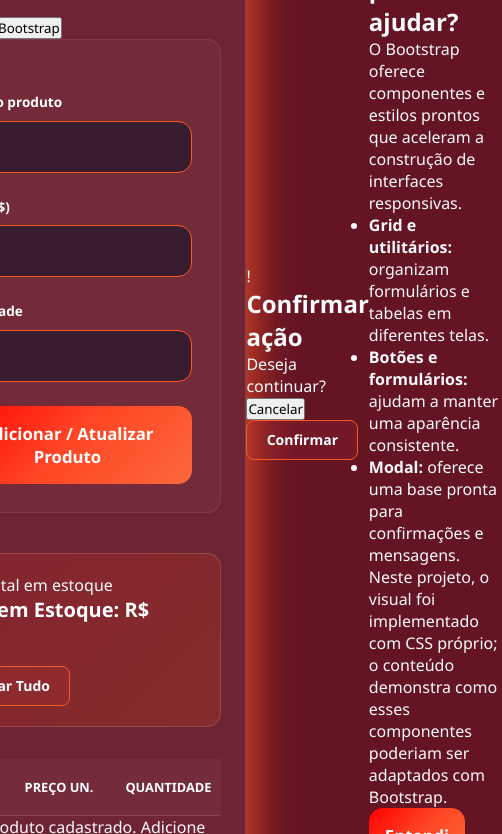
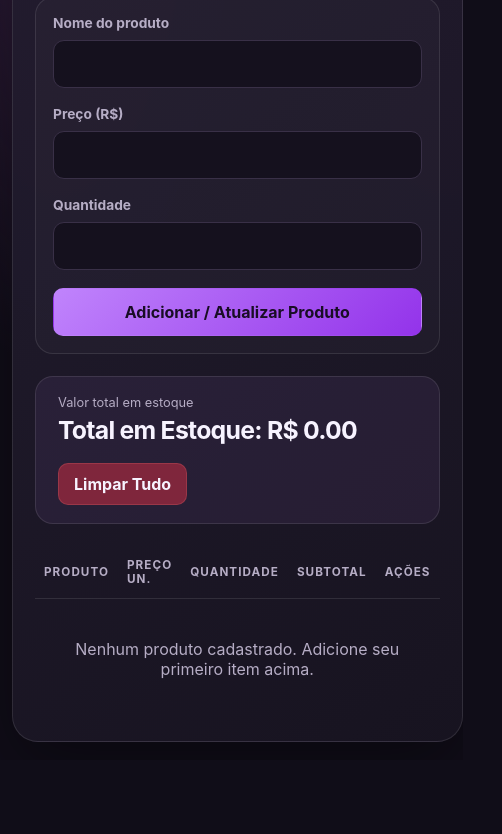
Before and after one commit to guitimoteodasilva-jpg/cadastro_tarefas_v4, a plain HTML site: page index.html in a window 390 px wide. Shown: the part 193-1027 px from the top of the page, 502 px wide, since content can reach past the window. After the commit the page ends 953 px from the top, so only its background shows below. Drawn offline with Linux system fonts and the light colour scheme.

Commit message:
Update styles in style.css for better UI
Refactor CSS variables and styles for improved design and responsiveness.

```diff
--- a/style.css
+++ b/style.css
@@ -1,218 +1,135 @@
 :root {
-  --bg-gradient: #651424;
-  --card-bg: rgba(255, 255, 255, 0.07);
-  --card-border: rgba(255, 255, 255, 0.12);
-
-  --primary-gradient: linear-gradient(135deg,#ff0000 0%, #ff4625 50%, #fc683b 100%);
-  --primary-hover:#ff0000bd ;
-
-  --danger-gradient: linear-gradient(135deg, #ff0000 0%, #ff4b2b 100%);
-
-  --text-main: #f8fafc;
-  --text-muted: #ffffff;
-  --radius-lg: 24px;
-  --radius-md: 14px;
-  --radius-sm: 8px;
-  --shadow: 0 20px 50px #ff5825;
+  color-scheme: dark;
+  --page-bg: #100d18;
+  --surface: #1b1725;
+  --surface-raised: #231d30;
+  --border: rgba(255, 255, 255, 0.1);
+  --text: #f7f3ff;
+  --muted: #b6adc5;
+  --accent: #c084fc;
+  --accent-strong: #a855f7;
+  --danger: #f87171;
+  --success: #4ade80;
+  --radius: 18px;
+  --shadow: 0 24px 70px rgba(0, 0, 0, 0.38);
 }
 
-* {
+* { box-sizing: border-box; }
+
+body {
+  min-height: 100vh;
   margin: 0;
-  padding: 0;
-  box-sizing: border-box;
-  font-family: 'Segoe UI', system-ui, -apple-system, sans-serif;
+  padding: 40px 20px;
+  display: grid;
+  place-items: center;
+  color: var(--text);
+  background: radial-gradient(ellipse at 15% 0%, #382044 0, transparent 42%), var(--page-bg);
+  font-family: Inter, ui-sans-serif, system-ui, -apple-system, BlinkMacSystemFont, "Segoe UI", sans-serif;
 }
 
-body {
-  background: var(--bg-gradient);
-  background-attachment: fixed;
-  color: var(--text-main);
-  min-height: 100vh;
-  display: flex;
-  justify-content: center;
-  align-items: center;
-  padding: 2rem 1rem;
-}
+button, input { font: inherit; }
+button { -webkit-tap-highlight-color: transparent; }
 
 .container {
-  background: var(--card-bg);
-  border: 1px solid var(--card-border);
-  width: 100%;
-  max-width: 850px;
-  padding: 3rem;
-  border-radius: var(--radius-lg);
+  width: min(100%, 940px);
+  padding: clamp(22px, 5vw, 48px);
+  border: 1px solid var(--border);
+  border-radius: 26px;
+  background: linear-gradient(145deg, rgba(35, 29, 48, .97), rgba(24, 20, 33, .97));
   box-shadow: var(--shadow);
 }
 
-h1 {
-  font-size: 2.25rem;
-  font-weight: 800;
-  background: linear-gradient(135deg, #ffffff 0%, #ffffff 100%);
-  background-clip: text;
-  -webkit-background-clip: text;
-  -webkit-text-fill-color: transparent;
-  margin-bottom: 2rem;
-  text-align: center;
-}
+.topbar { display: flex; justify-content: space-between; align-items: center; gap: 20px; margin-bottom: 30px; }
+.eyebrow { margin: 0 0 8px; color: var(--accent); font-size: .72rem; font-weight: 800; letter-spacing: .15em; }
+h1 { margin: 0; font-size: clamp(1.8rem, 4vw, 2.55rem); letter-spacing: -.045em; }
 
 #produto-form {
   display: grid;
-  grid-template-columns: repeat(auto-fit, minmax(200px, 1fr));
-  gap: 1.5rem;
-  margin-bottom: 2.5rem;
-  background: rgba(255, 255, 255, 0.03);
-  padding: 1.75rem;
-  border-radius: var(--radius-md);
-  border: 1px solid rgba(255, 255, 255, 0.08);
+  grid-template-columns: repeat(3, minmax(0, 1fr));
+  gap: 18px;
+  padding: 22px;
+  border: 1px solid var(--border);
+  border-radius: var(--radius);
+  background: rgba(255, 255, 255, .025);
 }
 
-.form-group {
-  display: flex;
-  flex-direction: column;
-  gap: 0.6rem;
+.form-group { display: flex; flex-direction: column; gap: 9px; }
+.form-group label { color: var(--muted); font-size: .86rem; font-weight: 650; }
+.form-group input {
+  width: 100%; padding: 13px 14px; color: var(--text); background: #15111e;
+  border: 1px solid #393047; border-radius: 11px; outline: none; transition: border-color .2s, box-shadow .2s;
 }
 
-.form-group label {
-  font-size: 0.85rem;
-  font-weight: 600;
-  color: var(--text-muted);
+.form-group input:focus { border-color: var(--accent); box-shadow: 0 0 0 3px rgba(192, 132, 252, .16); }
+
+.mensagem-erro {
+  display: none; grid-column: 1 / -1; padding: 12px 14px; color: #fecaca;
+  border: 1px solid rgba(248, 113, 113, .38); border-radius: 11px; background: rgba(127, 29, 29, .22);
 }
 
-.form-group input {
-  background: rgba(15, 23, 42, 0.6);
-  border: 1px solid#ff5825;
-  color: #ffffff;
-  padding: 0.875rem 1.125rem;
-  border-radius: var(--radius-md);
-  font-size: 1rem;
-  outline: none;
-  transition: all 0.2s ease;
+.mensagem-erro.visible { display: block; }
+
+.btn-primary, .btn-secondary, .btn-danger, .btn-remover {
+  min-height: 42px; padding: 10px 15px; border: 1px solid transparent; border-radius: 10px;
+  color: var(--text); font-weight: 700; cursor: pointer; transition: transform .18s, filter .18s, background .18s;
 }
 
-.form-group input:focus {
-  border-color: #ff2525;
-  background: rgba(15, 23, 42, 0.85);
+.btn-primary { grid-column: 1 / -1; padding: 13px 18px; background: linear-gradient(135deg, #c084fc, #9333ea); color: #190d25; }
+.btn-secondary { background: #30283e; border-color: var(--border); }
+.btn-danger { background: #7f263c; border-color: rgba(248, 113, 113, .22); }
+.btn-remover { min-height: 34px; padding: 7px 11px; background: rgba(127, 38, 60, .35); border-color: rgba(248, 113, 113, .2); font-size: .82rem; }
+
+button:hover { filter: brightness(1.13); transform: translateY(-1px); }
+button:focus-visible { outline: 3px solid rgba(192, 132, 252, .72); outline-offset: 3px; }
+
+.resumo-container {
+  display: flex; justify-content: space-between; align-items: center; gap: 18px;
+  margin: 22px 0; padding: 18px 22px; border: 1px solid var(--border);
+  border-radius: var(--radius); background: rgba(192, 132, 252, .075);
 }
 
-.btn-primary {
-  grid-column: 1 / -1;
-  background: var(--primary-gradient);
-  color: #ffffff;
-  font-weight: 700;
-  padding: 1rem;
-  border: none;
-  border-radius: var(--radius-md);
-  cursor: pointer;
-  font-size: 1.05rem;
-  transition: all 0.2s ease;
+.resumo-label { margin: 0 0 5px; color: var(--muted); font-size: .8rem; }
+#total-estoque { margin: 0; font-size: 1.55rem; letter-spacing: -.03em; }
+
+.table-wrap { overflow-x: auto; }
+table { width: 100%; border-collapse: collapse; text-align: left; }
+th { padding: 13px 12px; color: var(--muted); border-bottom: 1px solid var(--border); font-size: .73rem; letter-spacing: .09em; text-transform: uppercase; }
+td { padding: 15px 12px; border-bottom: 1px solid rgba(255, 255, 255, .07); font-size: .92rem; }
+tbody tr:hover { background: rgba(255, 255, 255, .025); }
+.estado-vazio { padding: 24px 12px; color: var(--muted); text-align: center; }
+
+.modal {
+  position: fixed; inset: 0; z-index: 20; display: grid; place-items: center; padding: 20px;
+  background: rgba(7, 5, 11, .76); backdrop-filter: blur(5px); opacity: 1; visibility: visible; transition: opacity .18s, visibility .18s;
 }
 
-.btn-primary:hover {
-  background: var(--primary-hover);
-  transform: translateY(-1px);
+.modal.hidden { opacity: 0; visibility: hidden; pointer-events: none; }
+
+.modal-content { width: min(100%, 460px); padding: 28px; color: var(--text); border: 1px solid var(--border); border-radius: 20px; background: var(--surface-raised); box-shadow: var(--shadow); }
+.modal-content h2 { margin: 0 0 12px; font-size: 1.35rem; }
+.modal-content p, .modal-content li { color: var(--muted); line-height: 1.6; }
+.modal-content ul { padding-left: 20px; }
+.modal-content li + li { margin-top: 8px; }
+.modal-icon { display: grid; width: 40px; height: 40px; margin-bottom: 18px; place-items: center; color: #fecaca; border-radius: 50%; background: rgba(248, 113, 113, .14); font-weight: 900; }
+.nota-modal { padding: 12px; border-radius: 10px; background: rgba(255, 255, 255, .04); font-size: .88rem; }
+.modal-actions { display: flex; justify-content: flex-end; gap: 10px; margin-top: 24px; }
+
+.toast-container { position: fixed; right: 20px; bottom: 20px; z-index: 30; display: grid; gap: 10px; }
+
+.toast { max-width: min(360px, calc(100vw - 40px)); padding: 13px 16px; border: 1px solid var(--border); border-left: 4px solid var(--success); border-radius: 11px; background: var(--surface-raised); box-shadow: var(--shadow); animation: toast-in .2s ease-out; }
+.toast.error { border-left-color: var(--danger); }
+.toast.warning { border-left-color: #fbbf24; }
+
+@keyframes toast-in { from { opacity: 0; transform: translateY(8px); } to { opacity: 1; transform: translateY(0); } }
+
+@media (max-width: 700px) {
+  body { padding: 18px 12px; }
+  .topbar, .resumo-container { align-items: flex-start; flex-direction: column; }
+  #produto-form { grid-template-columns: 1fr; padding: 17px; }
+  .btn-primary { grid-column: auto; }
+  th, td { padding: 12px 9px; }
 }
 
-.resumo-container {
-  display: flex;
-  justify-content: space-between;
-  align-items: center;
-  margin-bottom: 2rem;
-  padding: 1.25rem 1.75rem;
-  background: linear-gradient(135deg, rgba(255, 33, 33, 0.15) 0%, rgba(255, 94, 0, 0.15) 100%);
-  border: 1px solid rgba(255, 255, 255, 0.15);
-  border-radius: var(--radius-md);
+@media (prefers-reduced-motion: reduce) {
+  *, *::before, *::after { scroll-behavior: auto !important; animation-duration: .01ms !important; transition-duration: .01ms !important; }
 }
-
-#total-estoque {
-  font-size: 1.25rem;
-  font-weight: 800;
-  background: #ffffff ;
-  background-clip: text;
-  -webkit-background-clip: text;
-  -webkit-text-fill-color: transparent;
-}
-
-.btn-danger {
-  background: rgba(239, 68, 68, 0.1);
-  color: #ffffff;
-  border: 1px solid #ff5825;
-  padding: 0.6rem 1.2rem;
-  border-radius: var(--radius-sm);
-  font-weight: 600;
-  cursor: pointer;
-  font-size: 0.875rem;
-  transition: all 0.2s ease;
-}
-
-.btn-danger:hover {
-  background: var(--danger-gradient);
-  color: #ffffff;
-  border-color: transparent;
-}
-
-table {
-  width: 100%;
-  border-collapse: collapse;
-  text-align: left;
-}
-
-th {
-  background: rgba(255, 255, 255, 0.04);
-  color: var(--text-muted);
-  font-size: 0.8rem;
-  text-transform: uppercase;
-  padding: 1.2rem 1rem;
-  border-bottom: 1px solid var(--card-border);
-}
-
-td {
-  padding: 1.2rem 1rem;
-  border-bottom: 1px solid rgba(255, 255, 255, 0.05);
-  font-size: 0.95rem;
-  color: #e2e8f0;
-}
-
-tbody tr:hover {
-  background: rgba(255, 255, 255, 0.06);
-}
-
-.btn-remover {
-  background: rgba(212, 34, 34, 0.123);
-  color: #ffffff ;
-  border: 1px solid rgba(255, 65, 108, 0.3);
-  padding: 0.4rem 0.8rem;
-  border-radius: var(--radius-sm);
-  font-size: 0.8rem;
-  font-weight: 600;
-  cursor: pointer;
-  transition: all 0.2s ease;
-}
-
-.btn-remover:hover {
-  background: var(--danger-gradient);
-  color: #ffffff;
-  border-color: transparent;
-}
-
-@media (max-width: 650px) {
-  .container {
-      padding: 1.5rem;
-  }
-
-  .resumo-container {
-      flex-direction: column;
-      gap: 1rem;
-      align-items: flex-start;
-  }
-
-  table {
-      display: block;
-      overflow-x: auto;
-      white-space: nowrap;
-  }
-}
-
-
-.btn-remover:hover {
-    background-color: #dc2626;
-}
```
